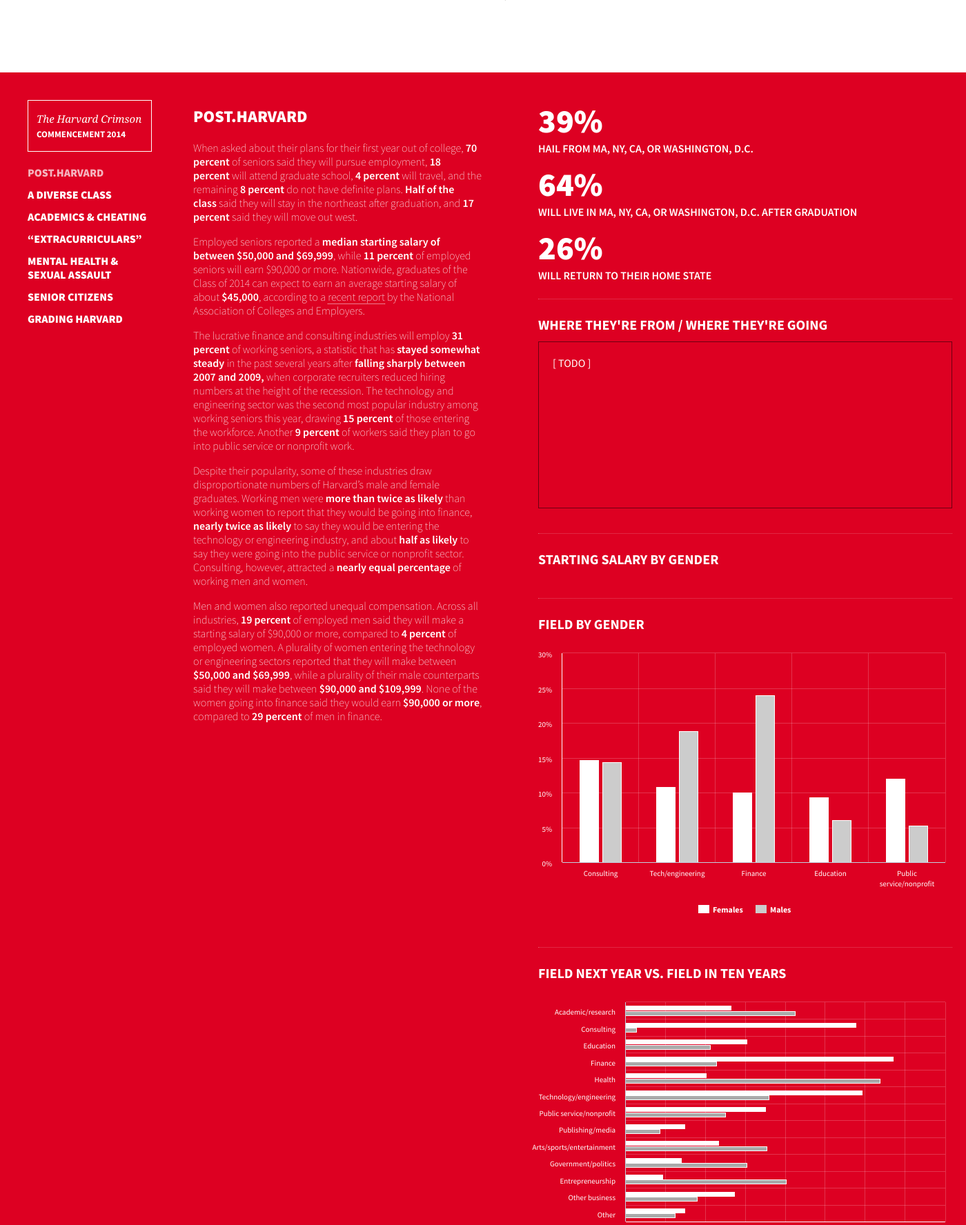
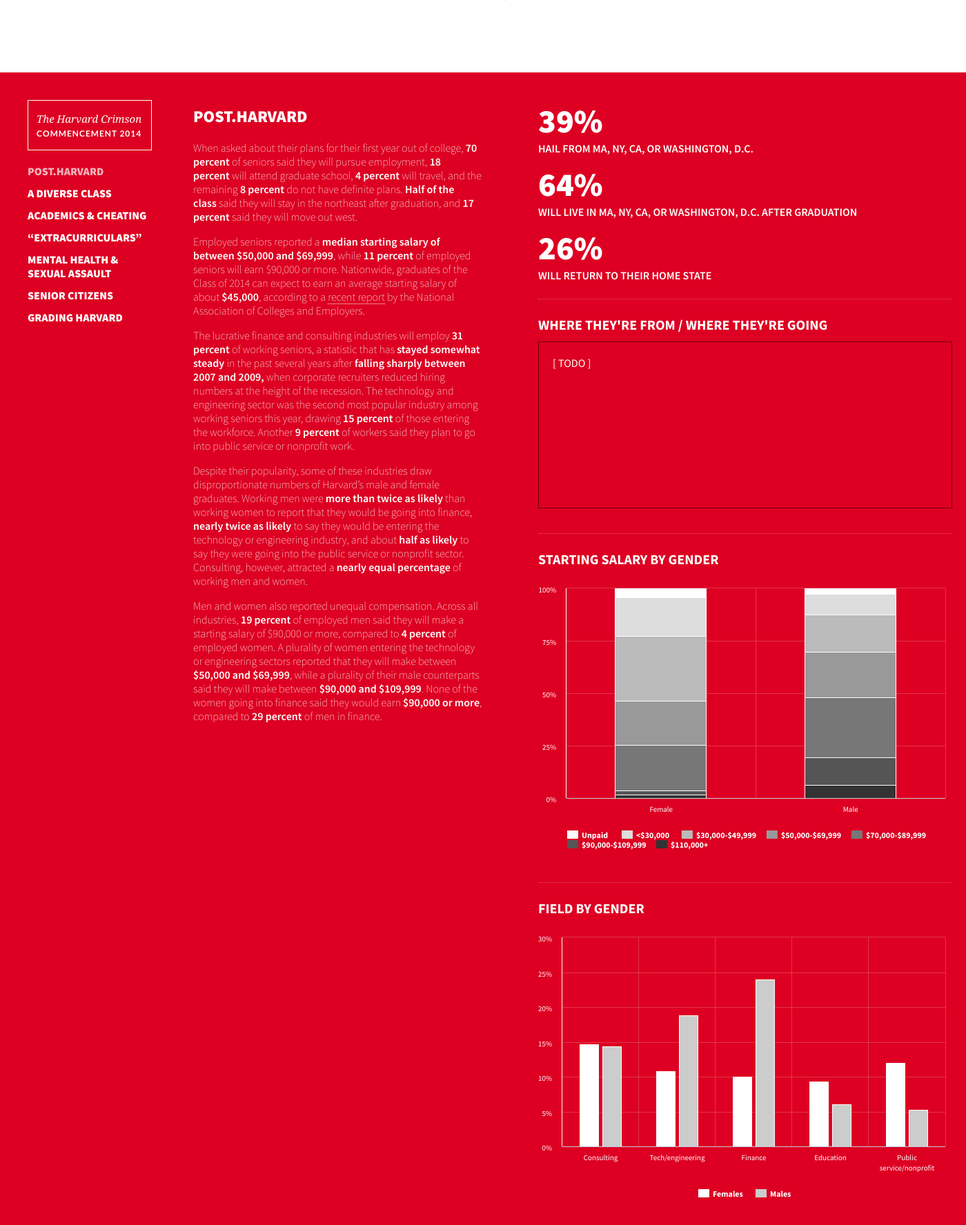
Before and after one commit to rilka/harvard14, a PHP site: page / in a window 1400 px wide. Shown: the part 1279-3055 px from the top of the page at 69% size. Run offline with PHP 8.4, Linux system fonts and the light colour scheme; a map, chart or similar area stays blank.

Commit message:
life is hard

```diff
--- a/css/main.css
+++ b/css/main.css
@@ -1,5 +1,6 @@
 @import url("http://fonts.googleapis.com/css?family=Pacifico");
 @import url("http://fonts.googleapis.com/css?family=Source+Sans+Pro:200,300,400,600,700,900");
+@import url("http://fonts.googleapis.com/css?family=Lato:700");
 html, body {
   min-width: 1360px;
   margin: 0;
@@ -61,6 +62,8 @@
       header .header-content h3 .name {
         font-weight: 600;
         text-transform: uppercase; }
+        header .header-content h3 .name a:hover {
+          opacity: 0.7; }
 
 .intro {
   background: white; }
@@ -110,15 +113,17 @@
       opacity: 0.7; }
     nav .link-commencement .one {
       display: block;
-      font-family: "Georgia";
+      font-family: "Big Caslon", "Georgia";
       font-size: 15px;
       font-style: italic;
       font-weight: 200;
       text-transform: none; }
     nav .link-commencement .two {
       display: block;
+      font-family: "Lato";
+      letter-spacing: 1px;
       padding-top: 4px;
-      font-size: 13px;
+      font-size: 12px;
       font-weight: 700; }
 
 footer {
--- a/css/main.scss
+++ b/css/main.scss
@@ -1,5 +1,6 @@
 @import url("http://fonts.googleapis.com/css?family=Pacifico");
 @import url("http://fonts.googleapis.com/css?family=Source+Sans+Pro:200,300,400,600,700,900");
+@import url("http://fonts.googleapis.com/css?family=Lato:700");
 
 // VARIABLES
 
@@ -101,6 +102,10 @@
       .name {
         font-weight: 600;
         text-transform: uppercase;
+
+        a:hover {
+          opacity: 0.7;
+        }
       }
     }
   }
@@ -178,7 +183,7 @@
 
     .one {
       display: block;
-      font-family: "Georgia";
+      font-family: "Big Caslon", "Georgia";
       font-size: 15px;
       font-style: italic;
       font-weight: 200;
@@ -187,8 +192,10 @@
 
     .two {
       display: block;
+      font-family: "Lato";
+      letter-spacing: 1px;
       padding-top: 4px;
-      font-size: 13px;
+      font-size: 12px;
       font-weight: 700;
     }
   }
--- a/js/main.js
+++ b/js/main.js
@@ -81,7 +81,7 @@
       });
     }
   }, {
-    offset: $("nav").height() * 3 + defaultOffset
+    offset: $("nav").height() * 2 + defaultOffset
   });
   $("section.tail").waypoint(function(direction) {
     var id;
@@ -118,7 +118,94 @@
   });
 
   /* VISUALS (or something like that) */
-  $("#section1-graph3").highcharts();
+  $("#section1-graph3").highcharts({
+    chart: {
+      backgroundColor: null,
+      style: {
+        fontFamily: "Source Sans Pro"
+      },
+      type: "column"
+    },
+    colors: ["#FFFFFF", "#DDDDDD", "#BBBBBB", "#999999", "#777777", "#555555", "#333333"],
+    credits: {
+      enabled: false
+    },
+    legend: {
+      enabled: true,
+      itemHiddenStyle: {
+        color: "#FFFFFF",
+        fontWeight: "normal"
+      },
+      itemHoverStyle: {
+        color: "#FFFFFF",
+        fontWeight: "normal"
+      },
+      itemStyle: {
+        color: "#FFFFFF",
+        fontWeight: "bold"
+      }
+    },
+    plotOptions: {
+      column: {
+        stacking: "percent"
+      }
+    },
+    series: [
+      {
+        name: "Unpaid",
+        data: [4.37, 2.48]
+      }, {
+        name: "<$30,000",
+        data: [18.25, 9.92]
+      }, {
+        name: "$30,000-$49,999",
+        data: [30.95, 17.77]
+      }, {
+        name: "$50,000-$69,999",
+        data: [21.03, 21.90]
+      }, {
+        name: "$70,000-$89,999",
+        data: [21.83, 28.51]
+      }, {
+        name: "$90,000-$109,999",
+        data: [1.98, 13.22]
+      }, {
+        name: "$110,000+",
+        data: [1.59, 6.20]
+      }
+    ],
+    title: {
+      text: null
+    },
+    tooltip: {
+      pointFormat: "{series.name}: <b>{point.y}%</b>"
+    },
+    xAxis: {
+      categories: ["Female", "Male"],
+      gridLineColor: "rgba(255, 255, 255, 0.2)",
+      gridLineWidth: 1,
+      tickWidth: 0,
+      labels: {
+        style: {
+          color: "#FFF"
+        }
+      }
+    },
+    yAxis: {
+      gridLineColor: "rgba(255, 255, 255, 0.2)",
+      lineColor: "#FFF",
+      lineWidth: 1,
+      title: {
+        text: null
+      },
+      labels: {
+        format: "{value}%",
+        style: {
+          color: "#FFF"
+        }
+      }
+    }
+  });
   $("#section1-graph4").highcharts({
     chart: {
       backgroundColor: null,
@@ -276,7 +363,7 @@
     },
     series: [
       {
-        data: [47, 39, 20, 30.52, 21.7, 21.2, 31, 31]
+        data: [47, 39, 20, 30.5, 22, 32, 31, 31]
       }
     ],
     title: {
@@ -443,7 +530,60 @@
       }
     }
   });
-  $("#section4-graph4").highcharts();
+  $("#section4-graph4-1").highcharts({
+    chart: {
+      backgroundColor: null,
+      style: {
+        fontFamily: "Source Sans Pro"
+      },
+      type: "column"
+    },
+    colors: ["#FFFFFF"],
+    credits: {
+      enabled: false
+    },
+    legend: {
+      enabled: false
+    },
+    series: [
+      {
+        data: [5.5, 2.8, 4.8, 6.4, 17.2, 19.4, 21.9, 22.1]
+      }
+    ],
+    title: {
+      text: null
+    },
+    tooltip: {
+      animation: false,
+      pointFormat: "<b>{point.y}%</b>",
+      shadow: false
+    },
+    xAxis: {
+      categories: ["Never", "Less than once a semester", "Two or three times a semester", "Once a month", "Two or three times a month", "Once a week", "Twice a week", "More than twice a week"],
+      gridLineColor: "rgba(255, 255, 255, 0.2)",
+      gridLineWidth: 1,
+      tickWidth: 0,
+      labels: {
+        style: {
+          color: "#FFF"
+        }
+      }
+    },
+    yAxis: {
+      gridLineColor: "rgba(255, 255, 255, 0.2)",
+      lineColor: "#FFF",
+      lineWidth: 1,
+      title: {
+        text: null
+      },
+      labels: {
+        format: "{value}%",
+        style: {
+          color: "#FFF"
+        }
+      }
+    }
+  });
   $("#section5-graph3").highcharts({
     chart: {
       backgroundColor: null,
--- a/main.html
+++ b/main.html
@@ -189,21 +189,21 @@
                 <div class="numbers-num">48%</div>
                 <div class="numbers-desc">of males watch porn multiple times a week</div>
                 <div class="numbers-num">59%</div>
-                <div class="numbers-desc">of females have never watched porn</div>
+                <div class="numbers-desc">of females have never watched porn at Harvard</div>
               </div>
             </div>
             <div class="component">
               <div class="numbers">
                 <div class="numbers-num">81%</div>
-                <div class="numbers-desc">of male final club / fraternity members drink 2+ times a week</div>
+                <div class="numbers-desc">of male final club / fraternity members drink two or more times a week</div>
                 <div class="numbers-num">60%</div>
-                <div class="numbers-desc">of female final club / fraternity members drink 2+ times a week</div>
+                <div class="numbers-desc">of female final club / fraternity members drink two or more times a week</div>
               </div>
             </div>
             <div class="component">
               <div class="graph">
-                <div class="graph-title">How frequently people use ...</div>
-                <div class="graph-graph" id="section4-graph4"></div>
+                <div class="graph-title">Frequency of alcohol consumption</div>
+                <div class="graph-graph" id="section4-graph4-1"></div>
               </div>
             </div>
             <div class="component">
```
Also changed, not shown: other parts of main.html (+15 -14 lines), 1 other file.
